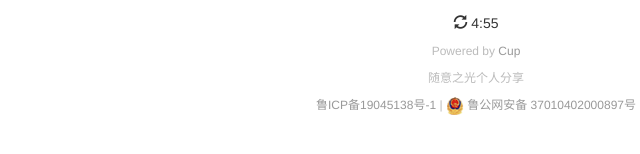
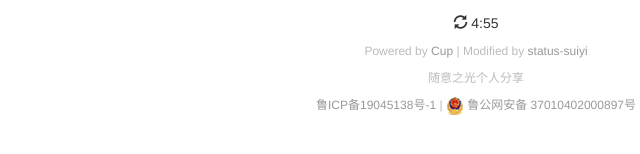
Before and after one commit to Suiyi-Light-Web/status-suiyi, a plain HTML site: page index.html in a window 1280 px wide. Shown: the part 204-358 px from the top of the page, 164-804 px from the left. Drawn offline with Linux system fonts and the light colour scheme; no server answers.

Commit message:
update index.html

```diff
--- a/index.html
+++ b/index.html
@@ -136,7 +136,7 @@
   <div class="footer">
     <div class="container">
       <p><span class="glyphicon glyphicon-refresh"></span> <span id="last-update"></span></p>
-      <p class="credit">Powered by <a href="https://github.com/CoolQ/Cup" target="_blank">Cup</a></p>
+      <p class="credit">Powered by <a href="https://github.com/CoolQ/Cup" target="_blank">Cup</a> | Modified by <a href="https://github.com/Suiyi-Light/status-suiyi" target="_blank">status-suiyi</a></p>
       <p class="credit">随意之光个人分享</p>
       <p class="credit"><a href="http://beian.miit.gov.cn/" target="_blank" rel="nofollow">鲁ICP备19045138号-1</a> | <a target="_blank"  href="http://www.beian.gov.cn/portal/registerSystemInfo?recordcode=37010402000897"><img style="height:18px;width:18px" src="police-ico.png">  鲁公网安备 37010402000897号</a>
     </div>
```
